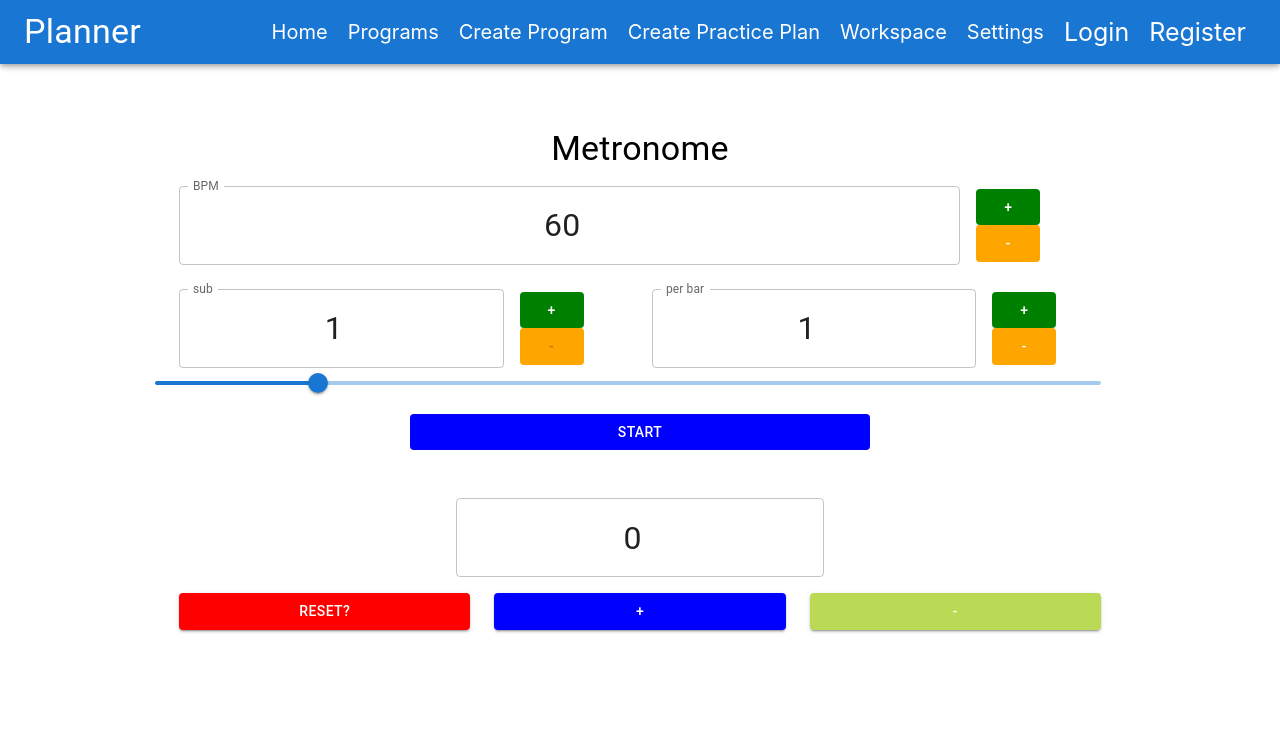
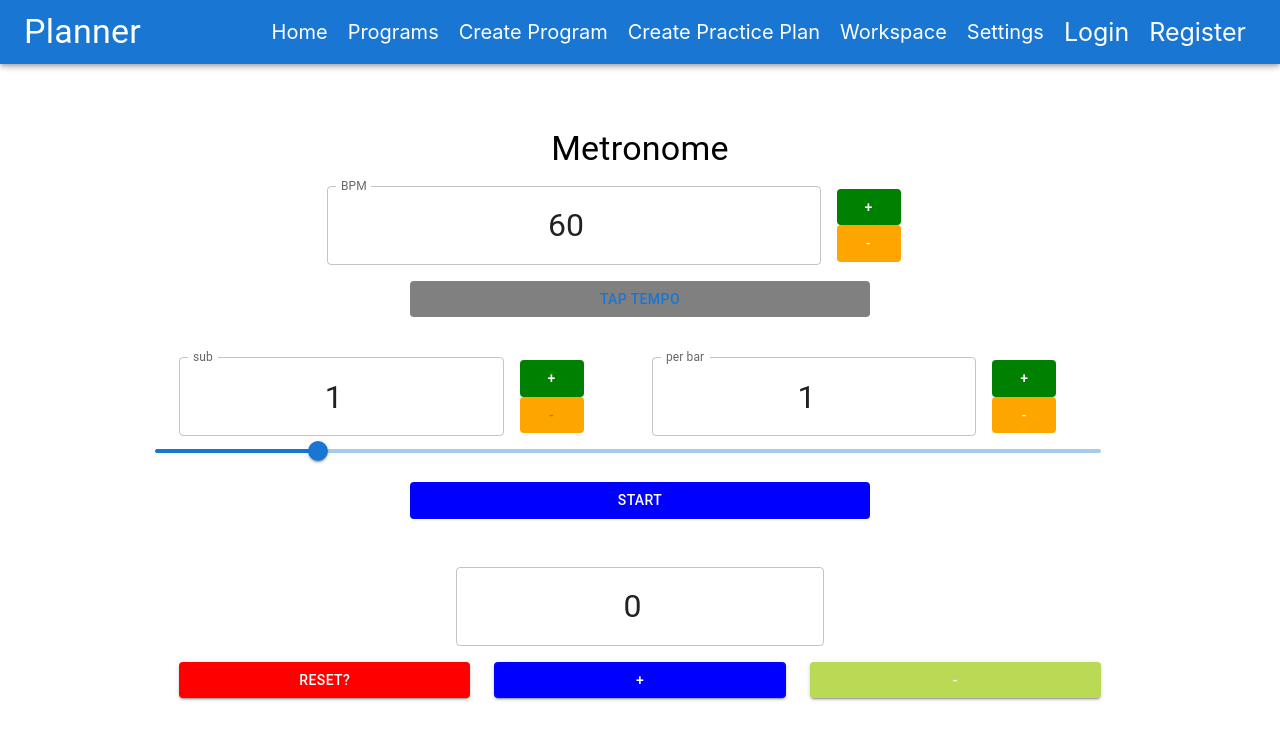
Before and after one commit to shoneriki/mern-practice, a React (Create React App) app in the folder client/: page /workspace in a window 1280 px wide. Shown: the top 740 px of the page. Built offline with nearby package versions, Linux system fonts and the light colour scheme; no server answers.

Commit message:
tap functionalityt

```diff
--- a/client/src/components/Metronome.js
+++ b/client/src/components/Metronome.js
@@ -16,6 +16,7 @@ export class Metronome extends Component {
       bpm: 60,
       beatsPerMeasure: 1,
       subdivision: 1,
+      lastTap: null,
     };
 
     // Create an AudioContext
@@ -154,6 +155,22 @@ export class Metronome extends Component {
     this.setState({ beatsPerMeasure });
   };
 
+  handleTap = () => {
+    const now = Date.now();
+
+    if(this.state.lastTap) {
+      const diff = now - this.state.lastTap;
+
+      const bpm = Math.floor(60000/diff);
+
+      this.setState({bpm})
+    }
+
+    this.setState({lastTap: now})
+  }
+
+
+
   render() {
     const { isPlaying, bpm, subdivision, beatsPerMeasure } = this.state;
 
@@ -196,7 +213,7 @@ export class Metronome extends Component {
           Metronome
         </Typography>
         <Grid container spacing={3}>
-          <Grid item xs={12}>
+          <Grid item xs={12} sx={{display: "flex", flexDirection: "column", alignItems: "center", justifyContent: "center"}}>
             <IncrementInput
               label="BPM"
               type="number"
@@ -217,6 +234,26 @@ export class Metronome extends Component {
               onIncrement={() => this.handleBpmChange(null, bpm + 1)}
               onDecrement={() => this.handleBpmChange(null, bpm - 1)}
             />
+            <Box
+              sx={{
+                display: "flex",
+                justifyContent: "center",
+                width: "50%",
+              }}
+            >
+              <Button
+                onClick={this.handleTap}
+                sx={{
+                  backgroundColor: "gray",
+                  width: "100%",
+                  margin: "1rem auto",
+                  textAlign: "center",
+                  justifyContent: "center",
+                }}
+              >
+                Tap Tempo
+              </Button>
+            </Box>
           </Grid>
           <Grid item xs={12} sm={6}>
             <IncrementInput
```
